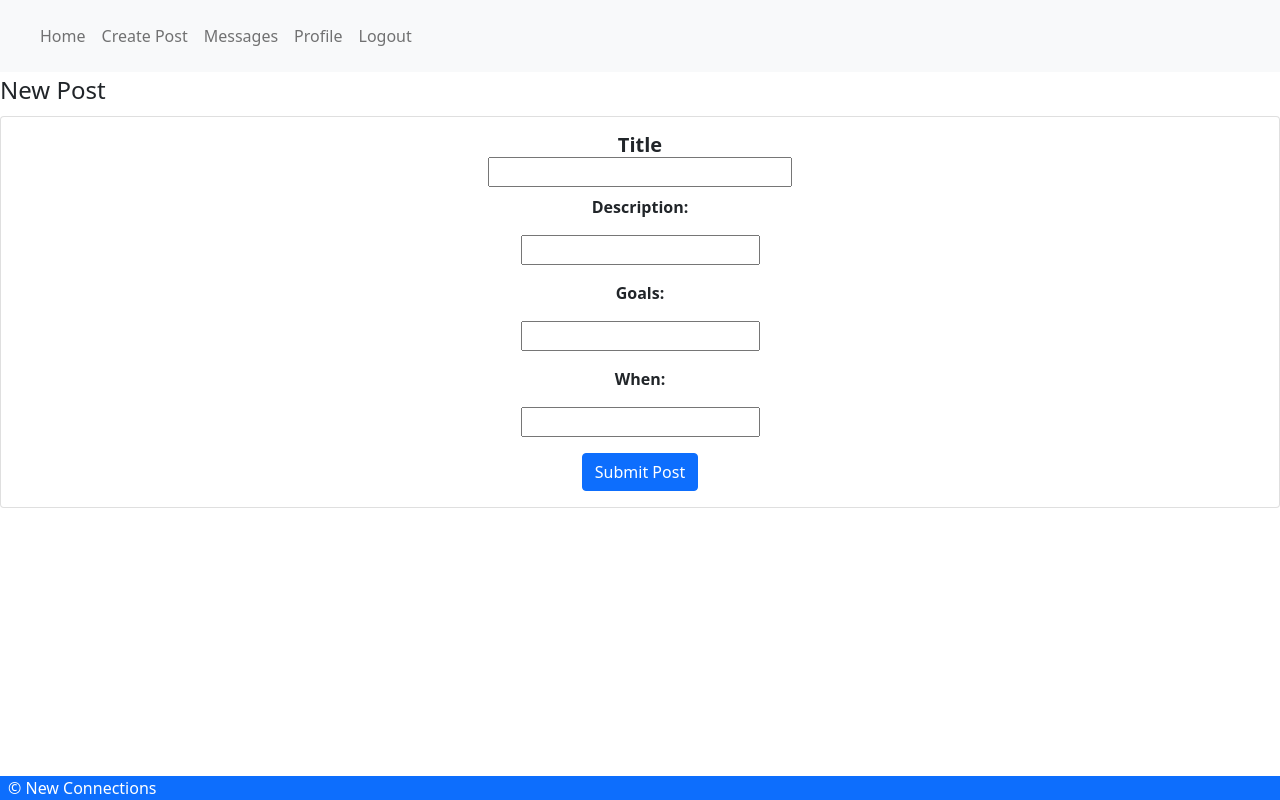
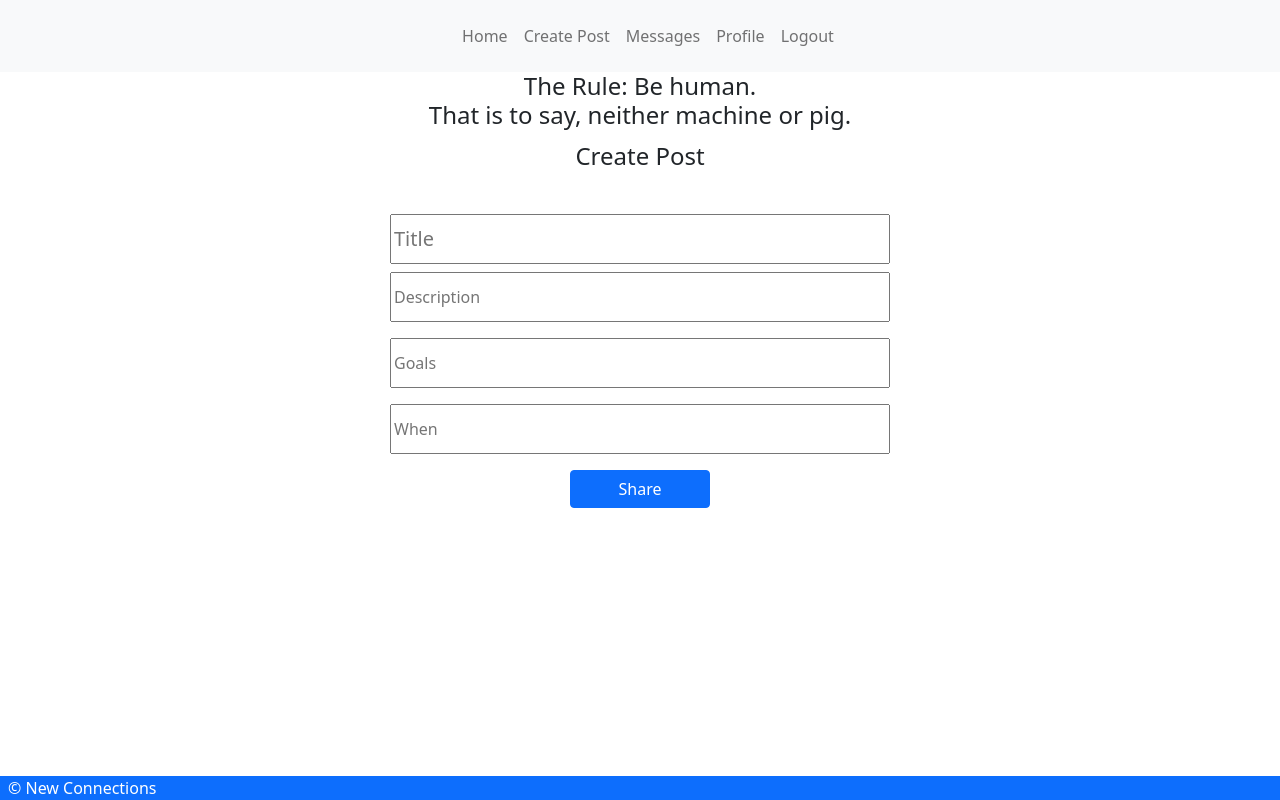
Before and after one commit to Lartg/random-connections, a Flask app: a page that uses templates/base.html in a window 1280 px wide. Run offline with Flask 2, Linux system fonts and the light colour scheme.

Commit message:
styled some things

```diff
--- a/static/styles.css
+++ b/static/styles.css
@@ -1,9 +1,16 @@
 .navbar {
   padding: 1rem;
 }
-body  {
+#login-container {
   height: 90vh;
-  background-image: "static/IMAGES/logo_new_connections.jpg";
-  background-position: center;
+  background-image: url(/static/IMAGES/logo_new_connections.jpg);
   background-size: cover;
 }
+#carousel-start{
+  height: 500px;
+  width: fit-content;
+}
+.create-post-field{
+  width: 500px;
+  height: 50px;
+}
--- a/templates/base.html
+++ b/templates/base.html
@@ -6,7 +6,7 @@
     <meta http-equiv="X-UA-Compatible" content="ie=edge">
     <link href="https://cdn.jsdelivr.net/npm/bootstrap@5.0.2/dist/css/bootstrap.min.css" rel="stylesheet" integrity="sha384-EVSTQN3/azprG1Anm3QDgpJLIm9Nao0Yz1ztcQTwFspd3yD65VohhpuuCOmLASjC" crossorigin="anonymous">
     <link rel="stylesheet" href="/static/styles.css">
-    <title>New Connections</title>
+    <title>Bulletin Board</title>
 
     {% with messages = get_flashed_messages(with_categories=true) %}
       {% if messages %}
--- a/templates/create_post.html
+++ b/templates/create_post.html
@@ -1,22 +1,24 @@
 {% extends "base.html" %}
 {% block content %}
+<h4 class="text-center">The Rule: Be human. <br>
+That is to say, neither machine or pig. <br></h4>
 <form method='POST' action='/create-post/{{ user }}'>
   <fieldset>
-  <legend>New Post</legend>
+  <legend class="text-center">Create Post</legend>
   <!-- TITLE -->
-  <div class="card text-center">
+  <div class="card text-center border-0">
     <div class="card-body">
-      <h5 class="card-title fw-bold">
-        <label for='title'>Title</label><br>
-        <input type='text' name='title'/>
+      <h5 class="card-title fw-bold ">
+
+        <input class="create-post-field mt-3" type='text' name='title' placeholder="Title"/>
       </h5>
-      <p class="fw-bolder"><label for='description'>Description:</label><br></p>
-      <p class="card-text"><input type='text' name='description'/></p>
-      <p class="fw-bolder"><label for='goals'>Goals:</label><br></p>
-      <p class="card-text"><input type='text' name='goals' /></p>
-      <p class="fw-bolder"><label for='when'>When:</label><br></p>
-      <p class="card-text"><input type='text' name='when' /></p>
-      <button type='submit' class="btn btn-primary">Submit Post</button>
+
+      <p class="card-text "><input class="create-post-field" type='text' name='description' placeholder="Description"/></p>
+
+      <p class="card-text "><input class="create-post-field" type='text' name='goals' placeholder="Goals"/></p>
+
+      <p class="card-text"><input class="create-post-field" type='text' name='when' placeholder="When"/></p>
+      <button type='submit' class="btn btn-primary px-5">Share</button>
     </div>
 
   </fieldset>
--- a/templates/partials/navbar.html
+++ b/templates/partials/navbar.html
@@ -1,4 +1,4 @@
-<nav class="navbar navbar-expand navbar-light bg-light">
+<nav class="d-flex justify-content-center navbar navbar-expand navbar-light bg-light">
   <a class="navbar-brand" href=""></a>
   <div class="navbar-nav">
     <a class="nav-item nav-link" href="/home/{{ user }}">Home</a>
--- a/templates/view_profile.html
+++ b/templates/view_profile.html
@@ -8,8 +8,7 @@
       <div class="col-md-8">
         <div class="card-body">
           <h5 class="card-title">{{ user }}</h5>
-          <p class="card-text">This is a wider card with supporting text below as a natural lead-in to additional content. This content is a little bit longer.</p>
-          <p class="card-text"><small class="text-muted">Last updated 3 mins ago</small></p>
+          <p class="card-text">When users are done being crudded content will be here!</p>
         </div>
       </div>
       <div class="card-header text-center">
@@ -31,10 +30,8 @@
       <p class="card-text">{{ post.goals }}</p>
       <p class="fw-bolder">When:</p>
       <p class="card-text">{{ post.when }}</p>
-      <a href="" class="btn btn-primary">Reply to Post</a><br><br>
       <a href="/{{ post._id }}/delete/{{ user }}" class="btn btn-primary">delete</a>
     </div>
-    <!-- poster's profile -->
     <div class="card-footer text-muted">
       Location radius
     </div>
```
Also changed, not shown: templates/home_index.html (+26 -12 lines), templates/login.html (+12 -12 lines), static/IMAGES/logo_new_connections.jpg.
